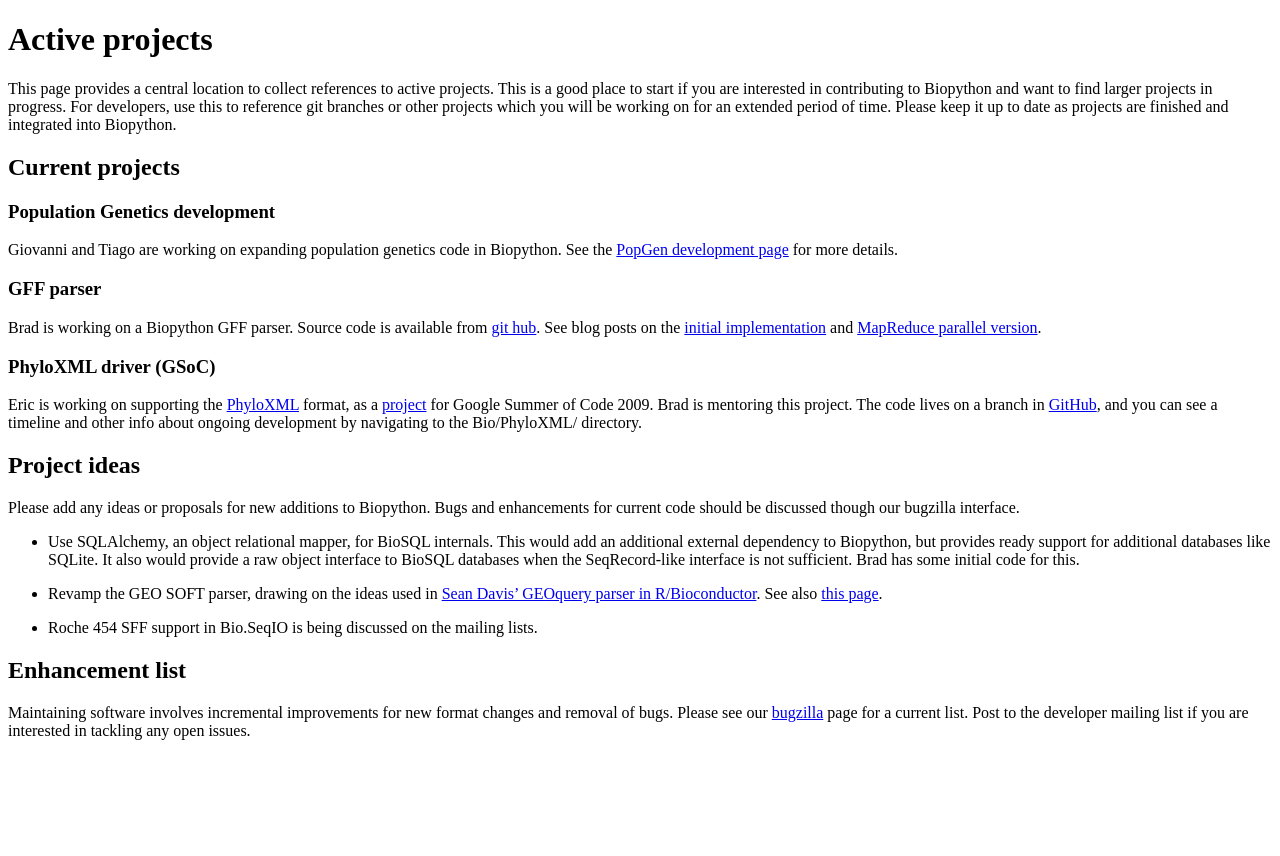
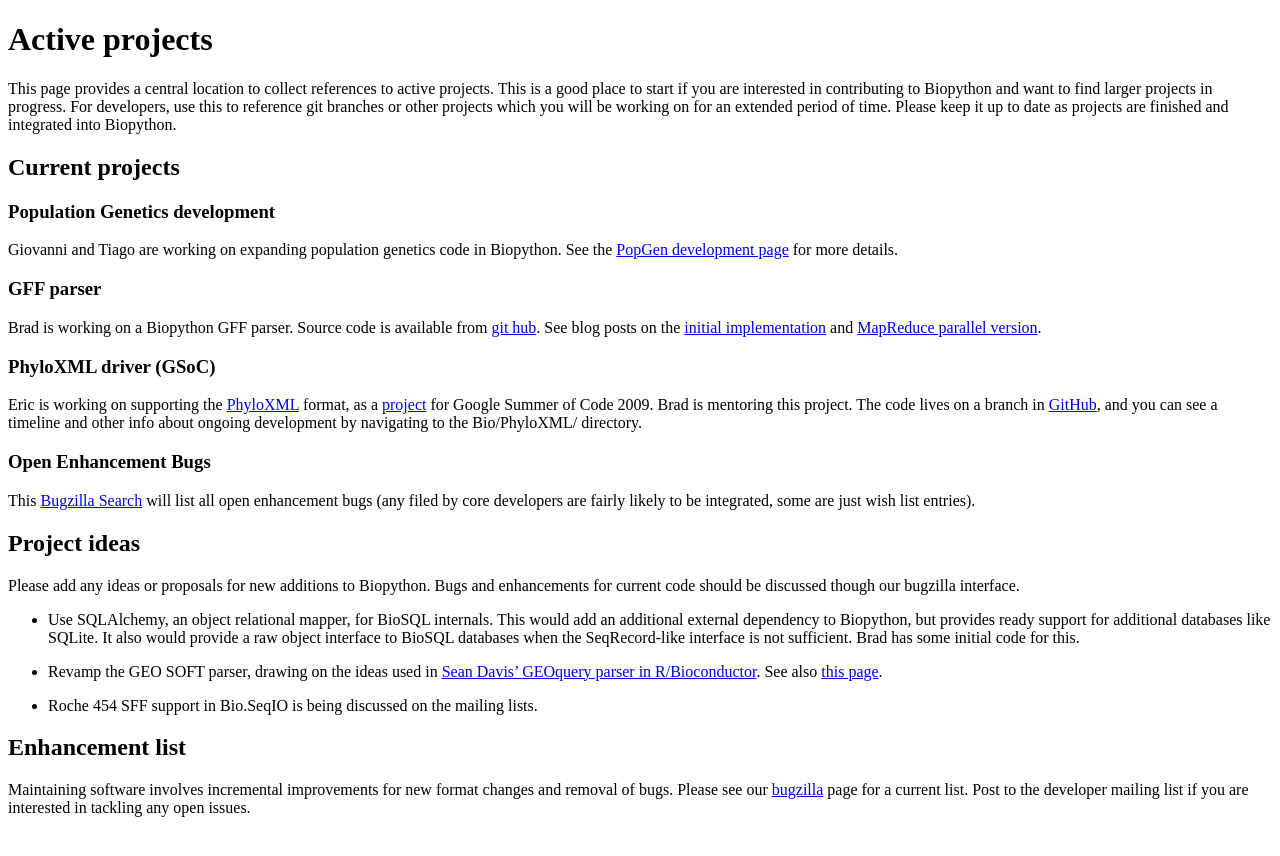
Before and after one commit to biopython/biopython.github.io, a Jekyll site: the page built from wiki/Active_projects.md, in a window 1280 px wide. Shown: the top 856 px of the page. Built offline with Jekyll 4.4.1, drawn with Linux system fonts in a browser that asks for light colours.

Commit message:
/* Current projects */ Enhancement Bugs

```diff
--- a/wiki/Active_projects.md
+++ b/wiki/Active_projects.md
@@ -40,6 +40,13 @@ lives on a branch in
 see a timeline and other info about ongoing development by navigating to
 the Bio/PhyloXML/ directory.
 
+### Open Enhancement Bugs
+
+This [Bugzilla
+Search](http://bugzilla.open-bio.org/buglist.cgi?product=Biopython&bug_status=NEW&bug_status=ASSIGNED&bug_status=REOPENED&bug_severity=enhancement)
+will list all open enhancement bugs (any filed by core developers are
+fairly likely to be integrated, some are just wish list entries).
+
 Project ideas
 -------------
 
```
Also changed, not shown: 1 other file.
